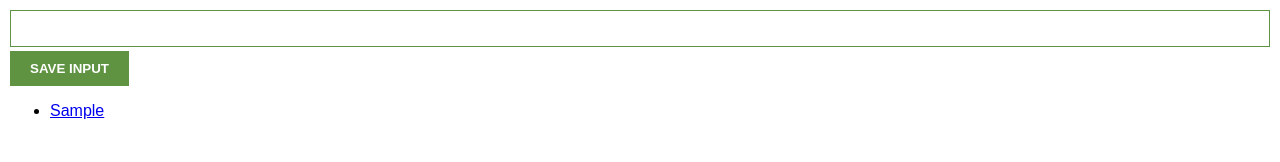
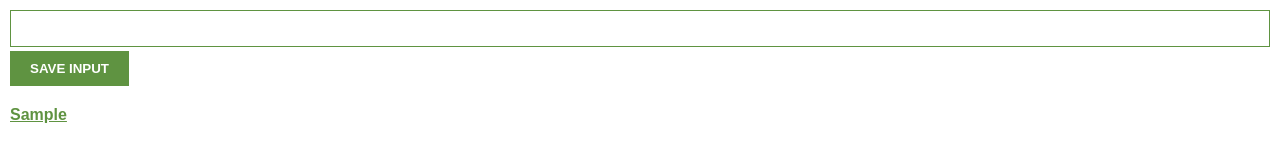
Before and after one commit to ianjosephjones/Google_Extension_Lead_Tracker, a plain HTML site: page index.html in a window 1280 px wide. Both pictures are taken after typing "Sample" into the empty fields and a click on the button "SAVE INPUT". Drawn offline with Linux system fonts and the light colour scheme.

Commit message:
Updated the CSS and added a forEach

```diff
--- a/index.css
+++ b/index.css
@@ -19,3 +19,19 @@ button {
 	border: none;
 	font-weight: bold;
 }
+
+ul {
+	list-style-type: none;
+	padding-left: 0px;
+	margin-top: 20px;
+}
+
+li {
+	margin-bottom: 5px;
+}
+
+a {
+	color: #5f9341;
+	font-family: Arial, Helvetica, sans-serif;
+	font-weight: bold;
+}
--- a/index.js
+++ b/index.js
@@ -17,20 +17,31 @@ inputButton.addEventListener('click', function () {
 
 function renderLeads() {
 	// Assign listItems to empty string
+	// Add this loop in a forEach
 	let listItems = '';
-	for (let i = 0; i < myLeads.length; i++) {
-		// Add item to the listItems variable
-		// Original idea but it was too complicated
-		// listItems += "<li><a target='_blank' href='" + myLeads[i] + "'>" + myLeads[i] + "</a></li>"
-		//  Added template literal
+	myLeads.forEach((lead) => {
 		listItems += `
 		<li>
-			<a target='_blank' href='${myLeads[i]}'>
-				${myLeads[i]}
+			<a target='_blank' href='${lead}'>
+				${lead}
 			</a>
 		</li>
 	`;
-	}
+	});
+
+	// for (let i = 0; i < myLeads.length; i++) {
+	// 	// Add item to the listItems variable
+	// 	// Original idea but it was too complicated
+	// 	//listItems += "<li><a target='_blank' href='" + myLeads[i] + "'>" + myLeads[i] + "</a></li>"
+	// 	//  Added template literal
+	// 	listItems += `
+	// 	<li>
+	// 		<a target='_blank' href='${myLeads[i]}'>
+	// 			${myLeads[i]}
+	// 		</a>
+	// 	</li>
+	// `;
+	// }
 	// Render the listItems inside the unordered list
 	ulEl.innerHTML = listItems;
 }
```
